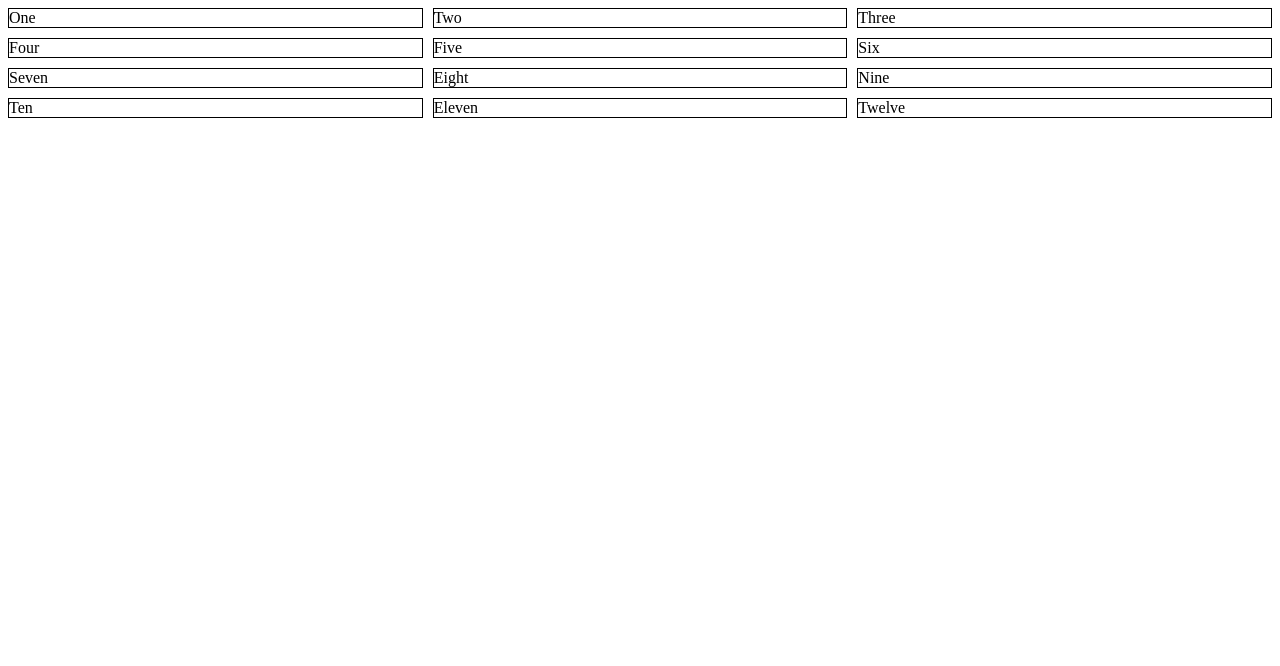
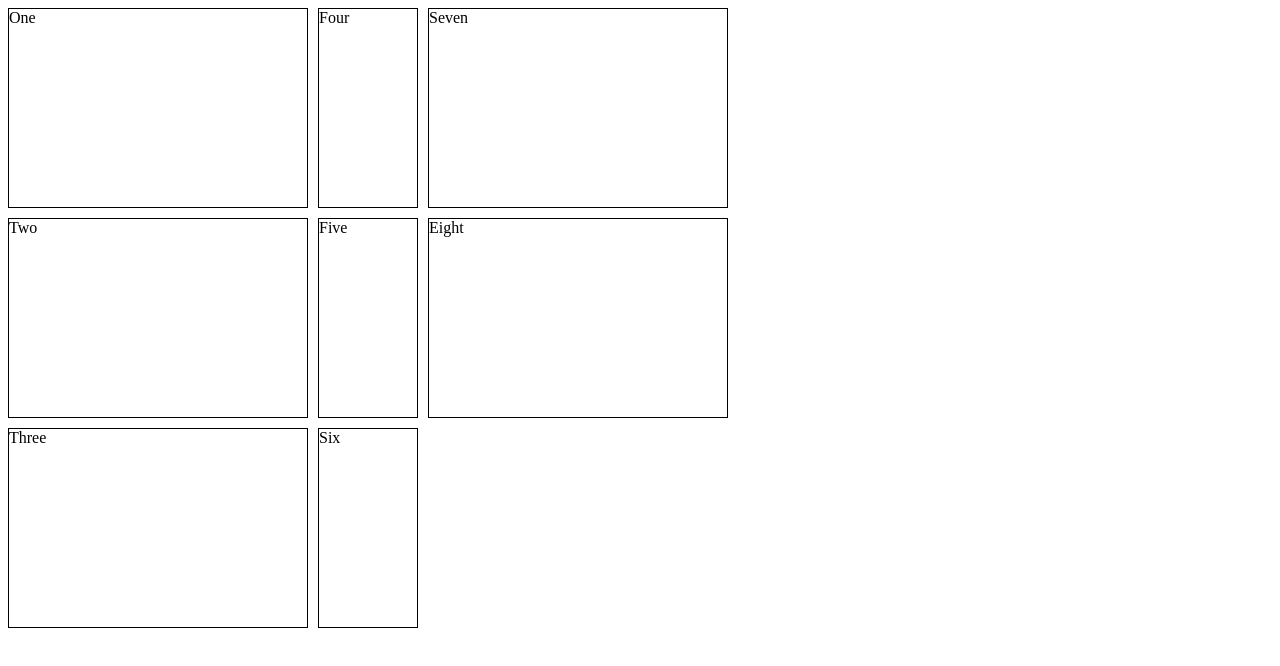
Before and after one commit to vika41130/CSSTest, a plain HTML site: page index.html in a window 1280 px wide. Drawn offline with Linux system fonts and the light colour scheme.

Commit message:
[grid] column sizing

```diff
--- a/index.html
+++ b/index.html
@@ -18,10 +18,6 @@
 		<div>Six</div>
 		<div>Seven</div>
 		<div>Eight</div>
-		<div>Nine</div>
-		<div>Ten</div>
-		<div>Eleven</div>
-		<div>Twelve</div>
 	</div>
 </body>
 
--- a/styles/grid.css
+++ b/styles/grid.css
@@ -1,10 +1,9 @@
 .wrapper {
 	display: grid;
-	grid-template-columns: repeat(3, 1fr);
+	grid-auto-flow: column;
+	grid-template-rows: repeat(3, 200px);
 	gap: 10px;
-	/* grid-auto-rows: 100px; */
-	/* grid-auto-rows: minmax(100px, auto); */
-	/* grid-auto-rows: 100px 200px 300px 100px; */
+	grid-auto-columns: 300px 100px;
 }
 .wrapper div {
 	border: 1px solid;
```
